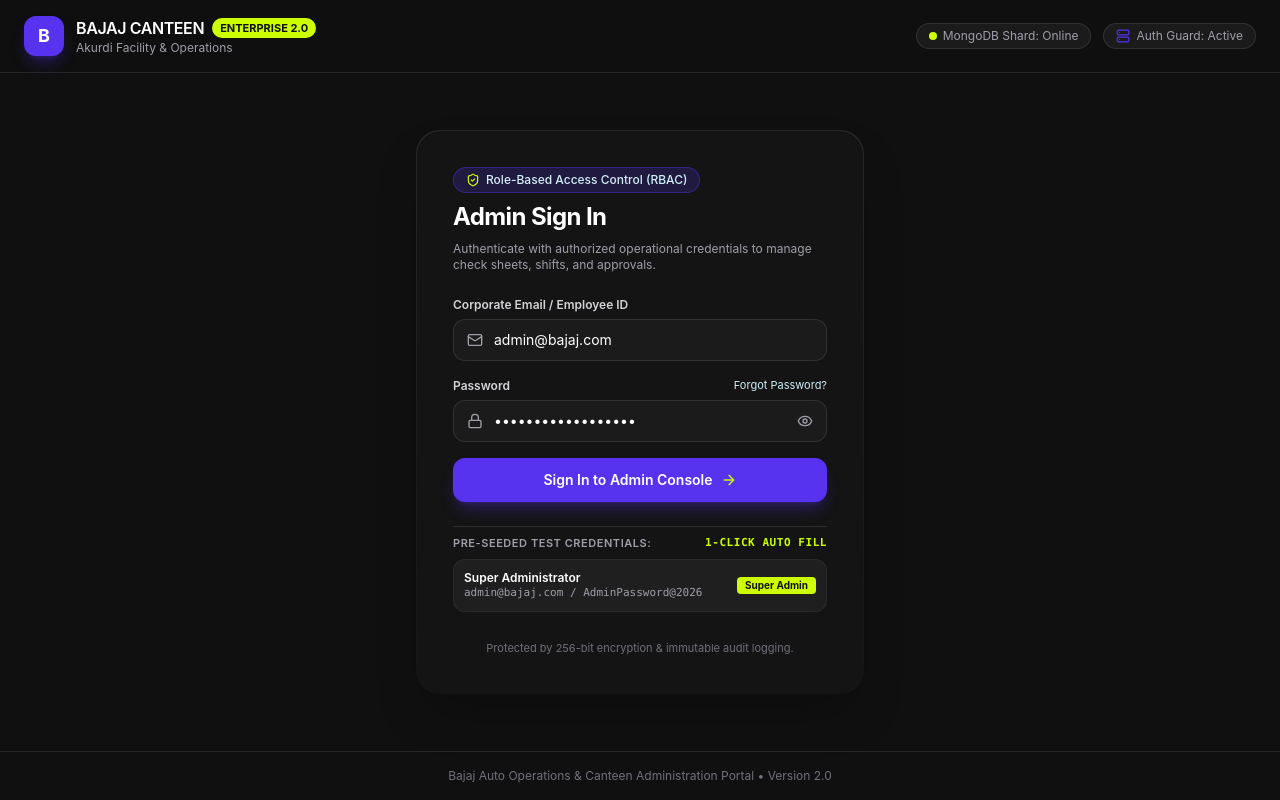
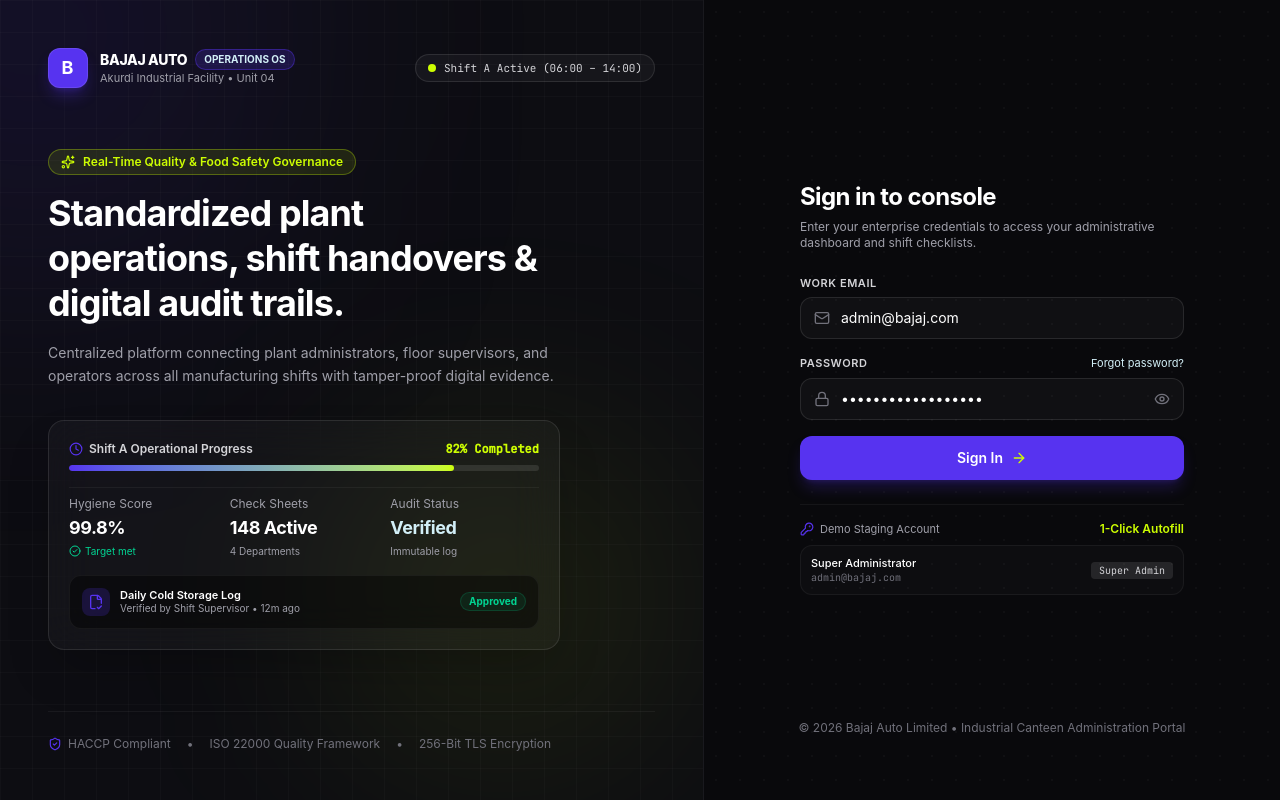
Before and after one commit to omshinde04/bajaj-canteen, a Next.js app: page /login in a window 1280 px wide. Built offline with nearby package versions, Linux system fonts and the light colour scheme.

Commit message:
feat(design): upgrade login to premier enterprise SaaS split-screen layout

```diff
--- a/src/app/globals.css
+++ b/src/app/globals.css
@@ -1,31 +1,24 @@
+@import url('https://fonts.googleapis.com/css2?family=Plus+Jakarta+Sans:wght@300;400;500;600;700;800&family=JetBrains+Mono:wght@400;500&display=swap');
 @import "tailwindcss";
 
 @theme inline {
   --color-brand-purple: #5733F0;
   --color-neon-lime: #CDFE02;
   --color-ice-blue: #D2EFF7;
-  --color-dark-surface: #101010;
+  --color-dark-surface: #0E0E11;
   --color-pure-white: #FFFFFF;
 
-  --font-gilroy: "Gilroy", -apple-system, BlinkMacSystemFont, "Segoe UI", Roboto, sans-serif;
+  --font-gilroy: "Gilroy", "Plus Jakarta Sans", -apple-system, BlinkMacSystemFont, "Segoe UI", Roboto, sans-serif;
+  --font-mono: "JetBrains Mono", ui-monospace, monospace;
 }
 
 :root {
-  --background: #FFFFFF;
-  --foreground: #101010;
+  --background: #0B0B0E;
+  --foreground: #F4F4F5;
   --brand-purple: #5733F0;
   --neon-lime: #CDFE02;
   --ice-blue: #D2EFF7;
-  --dark-surface: #101010;
-}
-
-.dark {
-  --background: #101010;
-  --foreground: #FFFFFF;
-  --brand-purple: #5733F0;
-  --neon-lime: #CDFE02;
-  --ice-blue: #D2EFF7;
-  --dark-surface: #171717;
+  --dark-surface: #131318;
 }
 
 @font-face {
@@ -63,7 +56,20 @@
 body {
   background-color: var(--background);
   color: var(--foreground);
-  font-family: "Gilroy", -apple-system, BlinkMacSystemFont, "Segoe UI", Roboto, sans-serif;
+  font-family: "Gilroy", "Plus Jakarta Sans", -apple-system, BlinkMacSystemFont, "Segoe UI", Roboto, sans-serif;
   -webkit-font-smoothing: antialiased;
   -moz-osx-font-smoothing: grayscale;
 }
+
+/* Subtle SaaS Background Grid Pattern */
+.bg-saas-grid {
+  background-size: 32px 32px;
+  background-image:
+    linear-gradient(to right, rgba(255, 255, 255, 0.035) 1px, transparent 1px),
+    linear-gradient(to bottom, rgba(255, 255, 255, 0.035) 1px, transparent 1px);
+}
+
+.bg-dot-pattern {
+  background-size: 24px 24px;
+  background-image: radial-gradient(rgba(255, 255, 255, 0.07) 1px, transparent 1px);
+}
--- a/src/app/login/page.js
+++ b/src/app/login/page.js
@@ -5,16 +5,18 @@ import { useRouter } from "next/navigation";
 import {
   Lock,
   Mail,
-  ShieldCheck,
   Eye,
   EyeOff,
   AlertCircle,
   Loader2,
+  ArrowRight,
+  ShieldCheck,
+  CheckCircle2,
+  Clock,
   Sparkles,
-  ArrowRight,
-  Server,
-  Database,
-  Building2,
+  Building,
+  KeyRound,
+  FileCheck2,
 } from "lucide-react";
 
 export default function LoginPage() {
@@ -41,13 +43,13 @@ export default function LoginPage() {
       const data = await res.json();
 
       if (!res.ok) {
-        throw new Error(data.error || "Login failed. Please check credentials.");
+        throw new Error(data.error || "Invalid credentials. Please verify your email and password.");
       }
 
       setSuccess(true);
       setTimeout(() => {
         router.push("/admin/dashboard");
-      }, 600);
+      }, 500);
     } catch (err) {
       setError(err.message);
     } finally {
@@ -55,185 +57,283 @@ export default function LoginPage() {
     }
   };
 
-  const handleQuickDemoFill = (roleType) => {
-    if (roleType === "super_admin") {
+  const handleFillDemo = () => {
     setEmail("admin@bajaj.com");
     setPassword("AdminPassword@2026");
-    }
     setError("");
   };
 
   return (
-    <div className="min-h-screen bg-[#101010] text-white flex flex-col justify-between font-sans selection:bg-[#CDFE02] selection:text-[#101010]">
-      {/* Top Brand Bar */}
-      <header className="border-b border-white/10 px-6 py-4 flex items-center justify-between backdrop-blur-md bg-[#101010]/80">
+    <div className="min-h-screen w-full bg-[#09090C] text-zinc-100 flex font-sans selection:bg-[#CDFE02] selection:text-[#09090C]">
+      {/* LEFT COLUMN: Industrial Operations Showcase (Desktop Only) */}
+      <div className="hidden lg:flex lg:w-[52%] xl:w-[55%] relative flex-col justify-between p-12 border-r border-white/5 bg-[#0D0D12] overflow-hidden">
+        {/* Ambient Radial Gradient Mesh */}
+        <div className="absolute -top-40 -left-40 w-96 h-96 bg-[#5733F0]/20 rounded-full blur-[140px] pointer-events-none" />
+        <div className="absolute bottom-10 right-10 w-80 h-80 bg-[#CDFE02]/10 rounded-full blur-[120px] pointer-events-none" />
+        <div className="absolute inset-0 bg-saas-grid opacity-60 pointer-events-none" />
+
+        {/* Top Header on Left Panel */}
+        <div className="relative z-10 flex items-center justify-between">
           <div className="flex items-center gap-3">
-          <div className="w-10 h-10 rounded-xl bg-[#5733F0] flex items-center justify-center font-bold text-lg text-white shadow-lg shadow-[#5733F0]/30">
+            <div className="w-10 h-10 rounded-xl bg-[#5733F0] flex items-center justify-center font-bold text-white text-lg tracking-wider shadow-lg shadow-[#5733F0]/30 border border-white/10">
               B
             </div>
             <div>
               <div className="flex items-center gap-2">
-              <span className="font-semibold text-base tracking-tight">BAJAJ CANTEEN</span>
-              <span className="text-[11px] font-bold px-2 py-0.5 rounded-full bg-[#CDFE02] text-[#101010]">
-                ENTERPRISE 2.0
+                <span className="font-extrabold text-sm tracking-tight text-white">BAJAJ AUTO</span>
+                <span className="text-[10px] font-bold px-2 py-0.5 rounded-full bg-[#5733F0]/20 border border-[#5733F0]/40 text-[#D2EFF7]">
+                  OPERATIONS OS
                 </span>
               </div>
-            <p className="text-xs text-zinc-400">Akurdi Facility & Operations</p>
+              <p className="text-[11px] text-zinc-400">Akurdi Industrial Facility • Unit 04</p>
             </div>
           </div>
 
-        <div className="flex items-center gap-3 text-xs text-zinc-400">
-          <span className="hidden sm:inline-flex items-center gap-1.5 px-3 py-1 rounded-full bg-white/5 border border-white/10">
+          <div className="flex items-center gap-2 px-3 py-1.5 rounded-full bg-white/[0.04] border border-white/10 text-xs">
             <span className="w-2 h-2 rounded-full bg-[#CDFE02] animate-pulse" />
-            MongoDB Shard: Online
-          </span>
-          <span className="hidden sm:inline-flex items-center gap-1.5 px-3 py-1 rounded-full bg-white/5 border border-white/10">
-            <Server className="w-3.5 h-3.5 text-[#5733F0]" />
-            Auth Guard: Active
-          </span>
+            <span className="text-zinc-300 text-[11px] font-mono">Shift A Active (06:00 – 14:00)</span>
           </div>
-      </header>
+        </div>
 
-      {/* Main Login Card */}
-      <main className="flex-1 flex items-center justify-center p-4 sm:p-6 my-8">
-        <div className="w-full max-w-md">
-          {/* Outer glow wrapper */}
-          <div className="relative rounded-3xl bg-gradient-to-b from-white/10 to-white/[0.02] p-px shadow-2xl">
-            <div className="rounded-3xl bg-[#141414] p-7 sm:p-9 space-y-6">
-              {/* Header inside card */}
-              <div className="space-y-2 text-center sm:text-left">
-                <div className="inline-flex items-center gap-1.5 px-3 py-1 rounded-full bg-[#5733F0]/20 border border-[#5733F0]/40 text-[#D2EFF7] text-xs font-medium">
-                  <ShieldCheck className="w-3.5 h-3.5 text-[#CDFE02]" />
-                  <span>Role-Based Access Control (RBAC)</span>
+        {/* Center Live Cockpit Preview Card */}
+        <div className="relative z-10 my-auto py-8 max-w-lg">
+          <div className="space-y-4">
+            <div className="inline-flex items-center gap-2 px-3 py-1 rounded-full bg-[#CDFE02]/10 border border-[#CDFE02]/30 text-[#CDFE02] text-xs font-semibold">
+              <Sparkles className="w-3.5 h-3.5" />
+              <span>Real-Time Quality & Food Safety Governance</span>
             </div>
-                <h1 className="text-2xl font-bold tracking-tight text-white">
-                  Admin Sign In
-                </h1>
-                <p className="text-xs text-zinc-400">
-                  Authenticate with authorized operational credentials to manage check sheets, shifts, and approvals.
+
+            <h2 className="text-3xl xl:text-4xl font-bold tracking-tight text-white leading-tight">
+              Standardized plant operations, shift handovers & digital audit trails.
+            </h2>
+
+            <p className="text-sm text-zinc-400 leading-relaxed">
+              Centralized platform connecting plant administrators, floor supervisors, and operators across all manufacturing shifts with tamper-proof digital evidence.
             </p>
           </div>
 
-              {/* Error Alert */}
+          {/* High-End Glass Telemetry Widget */}
+          <div className="mt-8 rounded-2xl bg-white/[0.03] border border-white/10 backdrop-blur-xl p-5 space-y-4 shadow-2xl">
+            {/* Shift Progress bar */}
+            <div className="space-y-2">
+              <div className="flex items-center justify-between text-xs">
+                <span className="font-semibold text-zinc-300 flex items-center gap-1.5">
+                  <Clock className="w-3.5 h-3.5 text-[#5733F0]" />
+                  Shift A Operational Progress
+                </span>
+                <span className="font-mono text-[#CDFE02] font-semibold">82% Completed</span>
+              </div>
+              <div className="w-full h-1.5 rounded-full bg-white/10 overflow-hidden">
+                <div className="h-full bg-gradient-to-r from-[#5733F0] to-[#CDFE02] rounded-full w-[82%]" />
+              </div>
+            </div>
+
+            {/* Metrics Strip */}
+            <div className="grid grid-cols-3 gap-3 pt-2 border-t border-white/5">
+              <div className="space-y-0.5">
+                <div className="text-xs text-zinc-400">Hygiene Score</div>
+                <div className="text-lg font-bold text-white tracking-tight">99.8%</div>
+                <div className="text-[10px] text-emerald-400 flex items-center gap-1">
+                  <CheckCircle2 className="w-3 h-3" /> Target met
+                </div>
+              </div>
+              <div className="space-y-0.5">
+                <div className="text-xs text-zinc-400">Check Sheets</div>
+                <div className="text-lg font-bold text-white tracking-tight">148 Active</div>
+                <div className="text-[10px] text-zinc-400">4 Departments</div>
+              </div>
+              <div className="space-y-0.5">
+                <div className="text-xs text-zinc-400">Audit Status</div>
+                <div className="text-lg font-bold text-[#D2EFF7] tracking-tight">Verified</div>
+                <div className="text-[10px] text-zinc-400">Immutable log</div>
+              </div>
+            </div>
+
+            {/* Recent Live Feed Item */}
+            <div className="rounded-xl bg-black/40 border border-white/5 p-3 flex items-center justify-between text-xs">
+              <div className="flex items-center gap-2.5">
+                <div className="w-7 h-7 rounded-lg bg-[#5733F0]/20 flex items-center justify-center text-[#5733F0]">
+                  <FileCheck2 className="w-4 h-4" />
+                </div>
+                <div>
+                  <div className="font-semibold text-white text-[11px]">Daily Cold Storage Log</div>
+                  <div className="text-[10px] text-zinc-400">Verified by Shift Supervisor • 12m ago</div>
+                </div>
+              </div>
+              <span className="text-[10px] font-bold px-2 py-0.5 rounded-full bg-emerald-500/10 text-emerald-400 border border-emerald-500/20">
+                Approved
+              </span>
+            </div>
+          </div>
+        </div>
+
+        {/* Left Panel Footer / Compliance Badges */}
+        <div className="relative z-10 flex items-center gap-4 text-xs text-zinc-500 pt-6 border-t border-white/5">
+          <span className="flex items-center gap-1.5">
+            <ShieldCheck className="w-3.5 h-3.5 text-[#5733F0]" />
+            HACCP Compliant
+          </span>
+          <span>•</span>
+          <span>ISO 22000 Quality Framework</span>
+          <span>•</span>
+          <span>256-Bit TLS Encryption</span>
+        </div>
+      </div>
+
+      {/* RIGHT COLUMN: Ultra-Clean SaaS Login Experience */}
+      <div className="flex-1 flex flex-col justify-between p-6 sm:p-12 lg:p-16 relative">
+        <div className="absolute inset-0 bg-dot-pattern opacity-40 pointer-events-none" />
+
+        {/* Mobile Top Header (Hidden on Desktop) */}
+        <div className="flex items-center justify-between lg:hidden mb-8 relative z-10">
+          <div className="flex items-center gap-2.5">
+            <div className="w-8 h-8 rounded-lg bg-[#5733F0] flex items-center justify-center font-bold text-white text-sm">
+              B
+            </div>
+            <div>
+              <span className="font-bold text-sm tracking-tight text-white">BAJAJ CANTEEN</span>
+              <p className="text-[10px] text-zinc-400">Operations Console</p>
+            </div>
+          </div>
+          <span className="text-[10px] font-bold px-2 py-0.5 rounded-full bg-[#CDFE02] text-[#09090C]">
+            ADMIN 2.0
+          </span>
+        </div>
+
+        {/* Empty Spacer on Desktop Top */}
+        <div className="hidden lg:block h-6" />
+
+        {/* Centered Login Box */}
+        <div className="w-full max-w-sm mx-auto my-auto space-y-6 relative z-10">
+          <div className="space-y-1.5">
+            <h1 className="text-2xl font-bold tracking-tight text-white">
+              Sign in to console
+            </h1>
+            <p className="text-xs text-zinc-400">
+              Enter your enterprise credentials to access your administrative dashboard and shift checklists.
+            </p>
+          </div>
+
+          {/* Error Banner */}
           {error && (
-                <div className="rounded-xl bg-red-500/10 border border-red-500/30 p-3.5 flex items-start gap-3 text-xs text-red-300 animate-in fade-in">
+            <div className="rounded-xl bg-red-500/10 border border-red-500/20 p-3 flex items-start gap-2.5 text-xs text-red-300 animate-in fade-in">
               <AlertCircle className="w-4 h-4 text-red-400 shrink-0 mt-0.5" />
-                  <div className="leading-relaxed">{error}</div>
+              <span>{error}</span>
             </div>
           )}
 
-              {/* Success Notification */}
+          {/* Success Banner */}
           {success && (
-                <div className="rounded-xl bg-[#CDFE02]/10 border border-[#CDFE02]/40 p-3.5 flex items-center gap-2.5 text-xs text-[#CDFE02] animate-in fade-in">
-                  <Sparkles className="w-4 h-4 shrink-0" />
-                  <span className="font-semibold">Authentication verified. Entering Admin Console...</span>
+            <div className="rounded-xl bg-[#CDFE02]/10 border border-[#CDFE02]/30 p-3 flex items-center gap-2 text-xs text-[#CDFE02] animate-in fade-in">
+              <CheckCircle2 className="w-4 h-4 shrink-0" />
+              <span className="font-semibold">Credentials verified. Loading console...</span>
             </div>
           )}
 
-              {/* Login Form */}
+          {/* Form */}
           <form onSubmit={handleLogin} className="space-y-4">
             <div className="space-y-1.5">
-                  <label className="text-xs font-semibold text-zinc-300 block">
-                    Corporate Email / Employee ID
+              <label className="text-[11px] font-semibold text-zinc-300 uppercase tracking-wider block">
+                Work Email
               </label>
               <div className="relative">
-                    <Mail className="w-4 h-4 text-zinc-400 absolute left-3.5 top-1/2 -translate-y-1/2" />
+                <Mail className="w-4 h-4 text-zinc-500 absolute left-3.5 top-1/2 -translate-y-1/2" />
                 <input
                   type="email"
                   value={email}
                   onChange={(e) => setEmail(e.target.value)}
                   required
-                      placeholder="e.g. admin@bajaj.com"
-                      className="w-full bg-[#1b1b1b] border border-white/10 rounded-xl py-2.5 pl-10 pr-4 text-sm text-white placeholder-zinc-500 focus:outline-none focus:border-[#5733F0] focus:ring-1 focus:ring-[#5733F0] transition-colors"
+                  placeholder="admin@bajaj.com"
+                  className="w-full bg-white/[0.03] border border-white/10 rounded-xl py-2.5 pl-10 pr-3 text-sm text-white placeholder-zinc-500 focus:outline-none focus:border-[#5733F0] focus:ring-1 focus:ring-[#5733F0] transition-all"
                 />
               </div>
             </div>
 
             <div className="space-y-1.5">
               <div className="flex items-center justify-between">
-                    <label className="text-xs font-semibold text-zinc-300">
+                <label className="text-[11px] font-semibold text-zinc-300 uppercase tracking-wider">
                   Password
                 </label>
-                    <span className="text-[11px] text-[#D2EFF7] hover:underline cursor-pointer">
-                      Forgot Password?
-                    </span>
+                <button
+                  type="button"
+                  className="text-[11px] text-[#D2EFF7] hover:underline"
+                  tabIndex={-1}
+                >
+                  Forgot password?
+                </button>
               </div>
               <div className="relative">
-                    <Lock className="w-4 h-4 text-zinc-400 absolute left-3.5 top-1/2 -translate-y-1/2" />
+                <Lock className="w-4 h-4 text-zinc-500 absolute left-3.5 top-1/2 -translate-y-1/2" />
                 <input
                   type={showPassword ? "text" : "password"}
                   value={password}
                   onChange={(e) => setPassword(e.target.value)}
                   required
                   placeholder="••••••••••••"
-                      className="w-full bg-[#1b1b1b] border border-white/10 rounded-xl py-2.5 pl-10 pr-10 text-sm text-white placeholder-zinc-500 focus:outline-none focus:border-[#5733F0] focus:ring-1 focus:ring-[#5733F0] transition-colors"
+                  className="w-full bg-white/[0.03] border border-white/10 rounded-xl py-2.5 pl-10 pr-10 text-sm text-white placeholder-zinc-500 focus:outline-none focus:border-[#5733F0] focus:ring-1 focus:ring-[#5733F0] transition-all"
                 />
                 <button
                   type="button"
                   onClick={() => setShowPassword(!showPassword)}
-                      className="absolute right-3.5 top-1/2 -translate-y-1/2 text-zinc-400 hover:text-white"
+                  className="absolute right-3.5 top-1/2 -translate-y-1/2 text-zinc-500 hover:text-zinc-300"
                 >
                   {showPassword ? <EyeOff className="w-4 h-4" /> : <Eye className="w-4 h-4" />}
                 </button>
               </div>
             </div>
 
-                {/* Submit CTA */}
+            {/* Tactile Primary Button */}
             <button
               type="submit"
               disabled={loading || success}
-                  className="w-full mt-2 py-3 px-4 rounded-xl font-semibold text-sm text-white bg-[#5733F0] hover:bg-[#5733F0]/90 active:scale-[0.99] transition-all flex items-center justify-center gap-2 shadow-lg shadow-[#5733F0]/30 disabled:opacity-50 disabled:cursor-not-allowed"
+              className="w-full mt-2 py-3 px-4 rounded-xl font-semibold text-sm text-white bg-[#5733F0] hover:bg-[#5733F0]/90 active:scale-[0.99] transition-all flex items-center justify-center gap-2 shadow-lg shadow-[#5733F0]/25 disabled:opacity-50 disabled:cursor-not-allowed"
             >
               {loading ? (
                 <>
                   <Loader2 className="w-4 h-4 animate-spin text-[#CDFE02]" />
-                      <span>Authenticating Credentials...</span>
+                  <span>Verifying credentials...</span>
                 </>
               ) : (
                 <>
-                      <span>Sign In to Admin Console</span>
+                  <span>Sign In</span>
                   <ArrowRight className="w-4 h-4 text-[#CDFE02]" />
                 </>
               )}
             </button>
           </form>
 
-              {/* Quick Preset Demo Login Helper */}
-              <div className="pt-2 border-t border-white/10">
-                <div className="text-[11px] font-semibold text-zinc-400 uppercase tracking-wider mb-2 flex items-center justify-between">
-                  <span>Pre-Seeded Test Credentials:</span>
-                  <span className="text-[#CDFE02] font-mono">1-Click Auto Fill</span>
-                </div>
+          {/* Refined Staging / Demo Instance Preset */}
+          <div className="pt-4 border-t border-white/5 space-y-2">
+            <div className="flex items-center justify-between text-[11px] text-zinc-400">
+              <span className="flex items-center gap-1.5">
+                <KeyRound className="w-3.5 h-3.5 text-[#5733F0]" />
+                <span>Demo Staging Account</span>
+              </span>
               <button
                 type="button"
-                  onClick={() => handleQuickDemoFill("super_admin")}
-                  className="w-full text-left p-2.5 rounded-xl bg-white/5 hover:bg-white/10 border border-white/5 transition-colors text-xs flex items-center justify-between"
+                onClick={handleFillDemo}
+                className="text-xs font-semibold text-[#CDFE02] hover:underline"
               >
-                  <div>
-                    <div className="font-semibold text-white">Super Administrator</div>
-                    <div className="text-[11px] text-zinc-400 font-mono">admin@bajaj.com / AdminPassword@2026</div>
+                1-Click Autofill
+              </button>
             </div>
-                  <span className="px-2 py-0.5 rounded text-[10px] font-bold bg-[#CDFE02] text-[#101010]">
+            <div className="p-2.5 rounded-xl bg-white/[0.02] border border-white/5 flex items-center justify-between text-xs">
+              <div className="truncate">
+                <div className="text-white font-medium text-[11px]">Super Administrator</div>
+                <div className="text-zinc-500 text-[10px] font-mono">admin@bajaj.com</div>
+              </div>
+              <span className="text-[10px] px-2 py-0.5 rounded bg-white/10 text-zinc-300 font-mono">
                 Super Admin
               </span>
-                </button>
-              </div>
-
-              {/* Security Compliance Pill */}
-              <div className="text-center pt-1">
-                <p className="text-[11px] text-zinc-500">
-                  Protected by 256-bit encryption & immutable audit logging.
-                </p>
             </div>
           </div>
         </div>
-        </div>
-      </main>
 
         {/* Footer */}
-      <footer className="border-t border-white/10 py-4 px-6 text-center text-xs text-zinc-500">
-        <p>Bajaj Auto Operations & Canteen Administration Portal • Version 2.0</p>
-      </footer>
+        <div className="text-center text-xs text-zinc-500 pt-8 relative z-10">
+          <p>© 2026 Bajaj Auto Limited • Industrial Canteen Administration Portal</p>
+        </div>
+      </div>
     </div>
   );
 }
```
Lines whose indentation alone changed are shown as unchanged.
